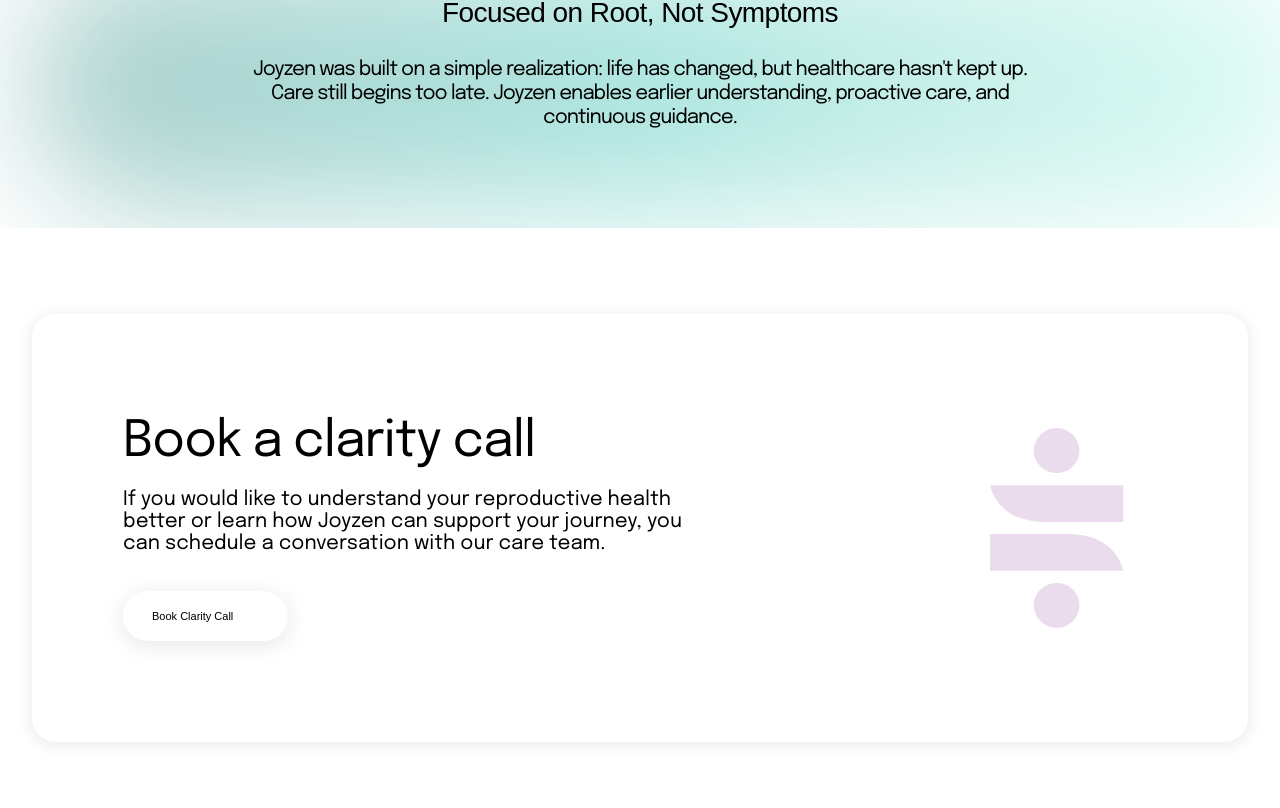
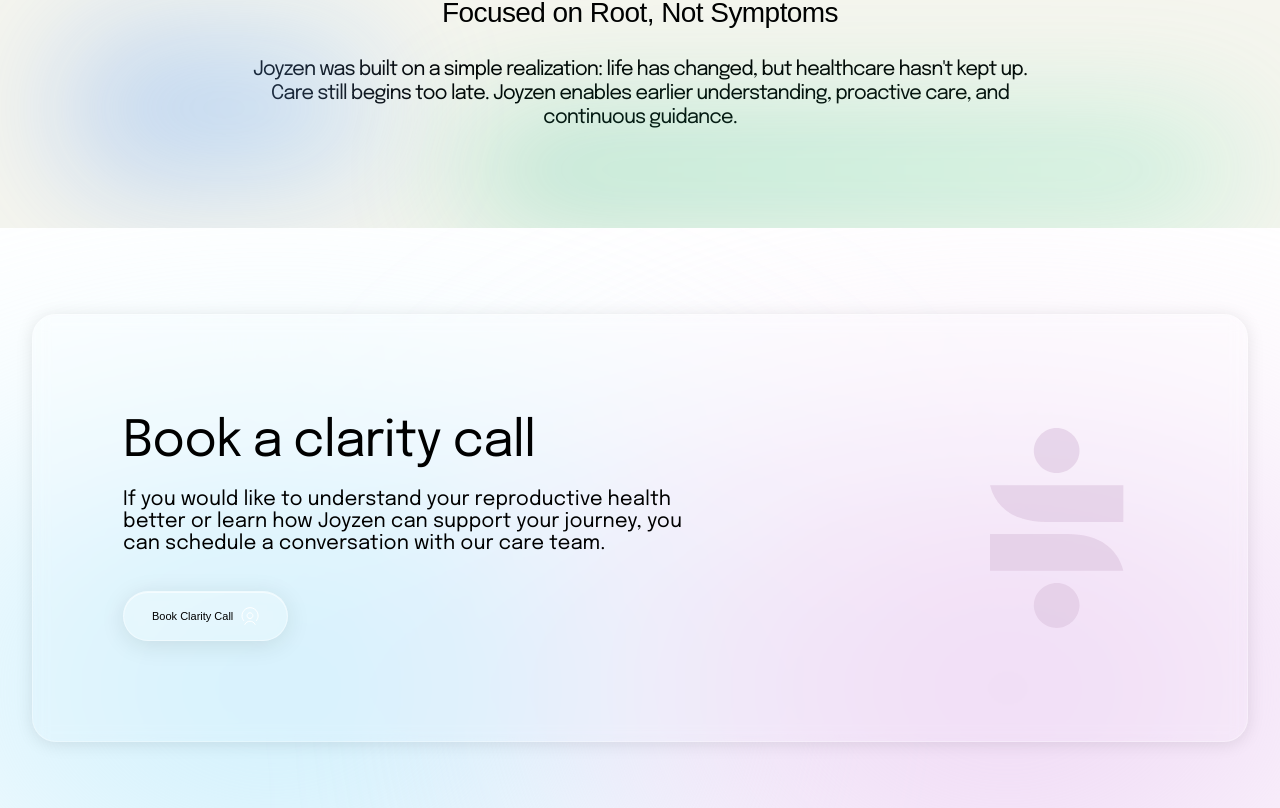
Before and after one commit to bugholic/landing-page, a Next.js app: page / in a window 1280 px wide. Shown: the part 3372-4180 px from the top of the page. Built offline with nearby package versions, Linux system fonts and the light colour scheme; a web font is replaced by a local one.

Commit message:
fixed changes

```diff
--- a/app/components/BookAClarityCall.tsx
+++ b/app/components/BookAClarityCall.tsx
@@ -3,6 +3,10 @@
 export function BookAClarityCall() {
   return (
     <section className="relative flex min-h-[600px] items-center justify-center overflow-hidden bg-white px-8">
+      {/* Background Gradients */}
+      <div className="pointer-events-none absolute -bottom-[10%] -left-[10%] h-[400px] w-[800px] rounded-[100%] bg-[#C6EDFC] opacity-100 blur-[140px]" />
+      <div className="pointer-events-none absolute -bottom-[10%] -right-[10%] h-[400px] w-[800px] rounded-[100%] bg-[#ECD1F3] opacity-100 blur-[140px]" />
+
       <div
         className={`relative z-10 flex w-full max-w-7xl items-center justify-between gap-16 rounded-3xl border border-white/30 bg-white/[0.06] px-[90px] py-[100px] shadow-[0_2px_17.5px_0_rgba(0,0,0,0.10)] backdrop-blur-sm`}
       >
--- a/app/components/BuiltForModernLife.tsx
+++ b/app/components/BuiltForModernLife.tsx
@@ -5,10 +5,13 @@
   return (
     <section
       id="about"
-      className="relative flex min-h-[910px] flex-col items-center justify-center overflow-hidden bg-white px-8"
+      className="relative flex min-h-[910px] flex-col items-center justify-center overflow-hidden bg-[#f5f5ee] px-8"
     >
       <div
-        className={`pointer-events-none absolute bottom-[2%] left-0 right-0 z-0 h-[250px] w-full rounded-full bg-gradient-to-r from-[#0f766e] via-[#14b8a6] to-[#99f6e4] opacity-35 blur-3xl mix-blend-multiply ${styles.bottomGlow}`}
+        className={`pointer-events-none absolute bottom-[2%] right-[5%] z-0 h-[80px] w-[60%] rounded-full bg-gradient-to-r from-[#10b981] via-[#34d399] to-[#6ee7b7] opacity-40 blur-3xl ${styles.bottomGlow}`}
+      />
+      <div
+        className="pointer-events-none absolute bottom-[5%] left-[5%] z-0 h-[150px] w-[25%] rounded-full bg-gradient-to-r from-[#3b82f6] via-[#60a5fa] to-[#93c5fd] opacity-35 blur-3xl"
       />
 
       <div className="flex flex-col items-center gap-3 text-center">
```
Also changed, not shown: image.png (added).
